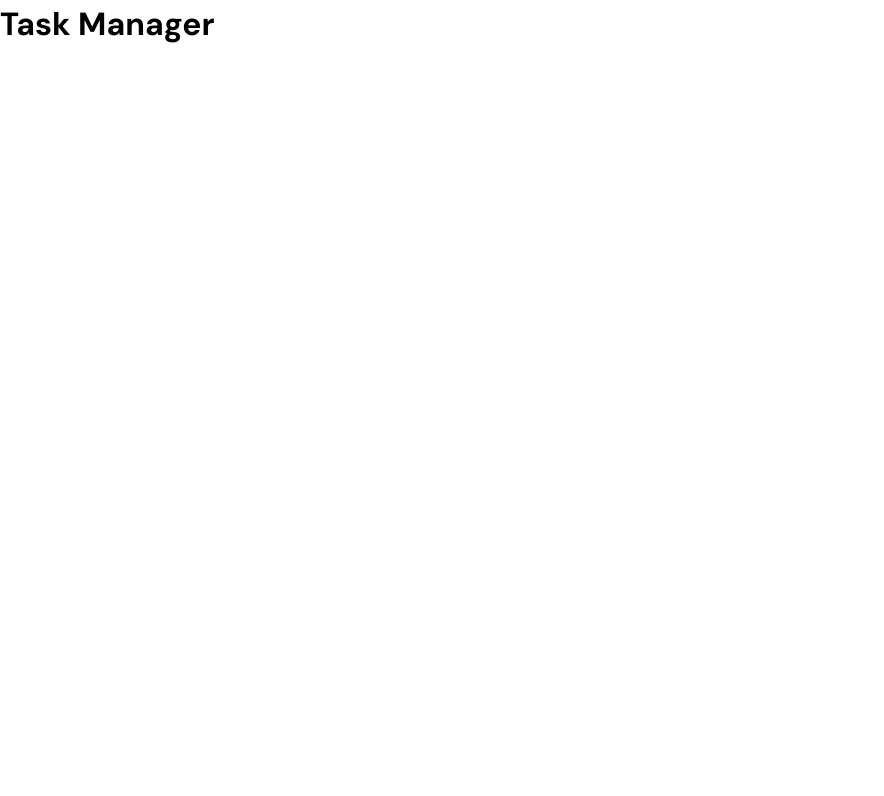
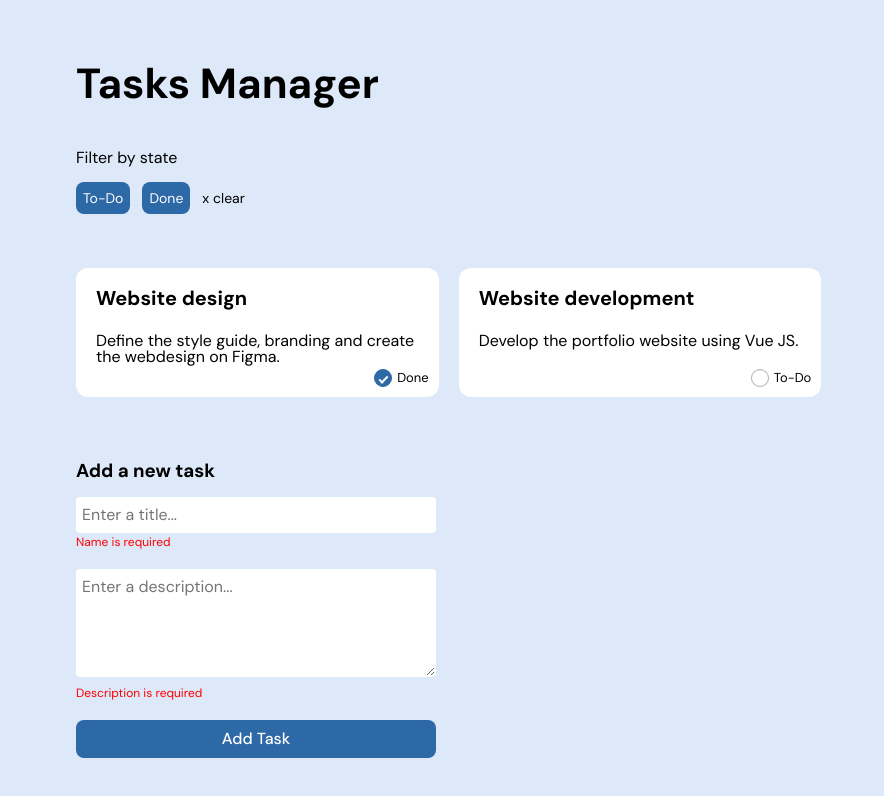
Before and after one commit to nzkks/vuejs-pinia-task-manager, a Vue app: page / in a window 1280 px wide. Shown: the top 796 px of the page, without its empty margins (0-884 px from the left). Built offline with nearby package versions, Linux system fonts and the light colour scheme.

Commit message:
added base html structure and styles

```diff
--- a/src/App.vue
+++ b/src/App.vue
@@ -1,3 +1,228 @@
+<script setup></script>
+
 <template>
-  <h1>Task Manager</h1>
+  <main class="container">
+    <div class="header">
+      <div class="header-side">
+        <h1>Tasks Manager</h1>
+      </div>
+    </div>
+
+    <div class="filters">
+      <div>
+        <p>Filter by state</p>
+        <div class="badges">
+          <div class="badge">To-Do</div>
+          <div class="badge">Done</div>
+          <span class="clear"> x clear </span>
+        </div>
+      </div>
+    </div>
+
+    <div class="tasks">
+      <div class="task">
+        <h3>Website design</h3>
+        <p>Define the style guide, branding and create the webdesign on Figma.</p>
+        <div class="task-check">
+          <input type="checkbox" checked />
+          <label> Done </label>
+        </div>
+      </div>
+
+      <div class="task">
+        <h3>Website development</h3>
+        <p>Develop the portfolio website using Vue JS.</p>
+        <div class="task-check">
+          <input type="checkbox" />
+          <label> To-Do </label>
+        </div>
+      </div>
+    </div>
+
+    <div class="add-task">
+      <h3>Add a new task</h3>
+      <div>
+        <input type="text" name="title" placeholder="Enter a title..." />
+        <div class="error-text"><div>Name is required</div></div>
+      </div>
+      <div>
+        <textarea name="description" rows="4" placeholder="Enter a description..." />
+        <div class="error-text"><div>Description is required</div></div>
+      </div>
+      <button class="btn primary">Add Task</button>
+    </div>
+  </main>
 </template>
+
+<style lang="scss" scoped>
+.header {
+  display: flex;
+  justify-content: space-between;
+  align-items: center;
+
+  .header-side {
+    display: flex;
+    align-items: center;
+
+    h1 {
+      text-transform: capitalize;
+      font-size: 42px;
+      font-weight: 700;
+      line-height: 47px;
+      letter-spacing: 0em;
+      text-align: left;
+    }
+
+    .secondary {
+      margin-left: 12px;
+    }
+  }
+}
+
+.filters {
+  display: flex;
+  flex-direction: column;
+  margin: 40px 0;
+
+  p {
+    font-size: 16px;
+    font-weight: 400;
+    line-height: 21px;
+    letter-spacing: 0em;
+    text-align: left;
+  }
+
+  .badges {
+    display: flex;
+    flex-wrap: wrap;
+    gap: 12px;
+    margin: 14px 0;
+    align-items: center;
+  }
+
+  .clear {
+    font-size: 14px;
+    font-weight: 400;
+    line-height: 16px;
+    letter-spacing: 0em;
+    text-align: left;
+    cursor: pointer;
+  }
+}
+
+.tasks {
+  display: grid;
+  grid-template-columns: repeat(3, 1fr);
+  gap: 20px;
+
+  @media (max-width: 768px) {
+    grid-template-columns: repeat(1, 1fr);
+  }
+}
+
+.task {
+  display: flex;
+  flex-direction: column;
+  background-color: var(--white-color);
+  color: var(--black-color);
+  padding: 20px;
+  border-radius: 12px;
+  position: relative;
+
+  h3 {
+    font-size: 20px;
+    font-weight: 700;
+    line-height: 21px;
+    letter-spacing: 0em;
+    text-align: left;
+  }
+
+  p {
+    margin-top: 24px;
+    margin-bottom: 12px;
+    font-size: 16px;
+    font-weight: 400;
+    line-height: 16px;
+    letter-spacing: 0em;
+    text-align: left;
+  }
+
+  .task-check {
+    display: flex;
+    align-items: center;
+    justify-content: center;
+    position: absolute;
+    bottom: 10px;
+    right: 10px;
+
+    label {
+      font-size: 13px;
+      font-weight: 400;
+      line-height: 16px;
+      letter-spacing: 0em;
+      text-align: left;
+      margin-left: 5px;
+      cursor: pointer;
+    }
+
+    input {
+      display: flex;
+      justify-content: center;
+      align-items: center;
+      width: 18px;
+      height: 18px;
+      border-radius: 100%;
+      border: 0.77px solid #aeaeb2;
+      appearance: none;
+      cursor: pointer;
+
+      &:checked {
+        background-color: #2d68a7;
+        border-color: #2d68a7;
+
+        &::before {
+          content: '';
+          display: block;
+          width: 4.5px;
+          height: 9px;
+          border: solid white;
+          border-width: 0 2px 2px 0;
+          transform: rotate(45deg);
+        }
+      }
+    }
+  }
+}
+
+.add-task {
+  margin-top: 60px;
+
+  input,
+  textarea {
+    width: 360px;
+    max-width: 100%;
+    margin-top: 12px;
+    padding: 5px;
+    border: 1px solid #0000;
+    border-radius: 4px;
+  }
+
+  button {
+    width: 360px;
+    margin-top: 12px;
+  }
+
+  .error {
+    input,
+    textarea {
+      border: 1px solid red;
+    }
+  }
+
+  .error-text {
+    color: red;
+    font-size: 12px;
+    height: 24px;
+  }
+}
+</style>
--- /dev/null
+++ b/src/assets/main.css
@@ -0,0 +1,73 @@
+:root {
+  --primary-color: #2d68a7;
+  --secondary-color: #dde8f8;
+  --gray-color: #dddddd;
+  --white-color: #ffffff;
+  --black-color: #000000;
+}
+
+body {
+  background-color: var(--secondary-color);
+  height: 100%;
+  padding: 60px;
+}
+
+.container {
+  max-width: 80rem;
+  margin-inline: auto;
+  padding-inline: 1rem;
+}
+
+.btn {
+  border-radius: 8px;
+  height: 38px;
+  padding-inline: 9px;
+  font-size: 16px;
+  font-weight: 500;
+  line-height: 16px;
+  letter-spacing: 0em;
+  text-align: left;
+  cursor: pointer;
+  text-decoration: none;
+  display: flex;
+  align-items: center;
+  justify-content: center;
+}
+.btn.primary {
+  background-color: var(--primary-color);
+  color: var(--white-color);
+}
+
+.btn.secondary {
+  background-color: var(--secondary-color);
+  color: var(--white-color);
+}
+
+.btn.gray {
+  background-color: var(--gray-color);
+  color: var(--black-color);
+}
+
+.close-btn {
+  width: 14px;
+  height: 14px;
+}
+
+.badge {
+  padding: 8px 7px;
+  background-color: var(--primary-color);
+  color: var(--white-color);
+  font-size: 14px;
+  font-weight: 400;
+  line-height: 16px;
+  letter-spacing: 0em;
+  text-align: left;
+  border-radius: 8px;
+  cursor: pointer;
+  user-select: none;
+}
+
+.badge.selected {
+  background-color: #122044;
+  color: var(--white-color);
+}
--- a/src/main.js
+++ b/src/main.js
@@ -1,4 +1,5 @@
 import './assets/reset.css';
+import './assets/main.css';
 
 import { createApp } from 'vue';
 
```
